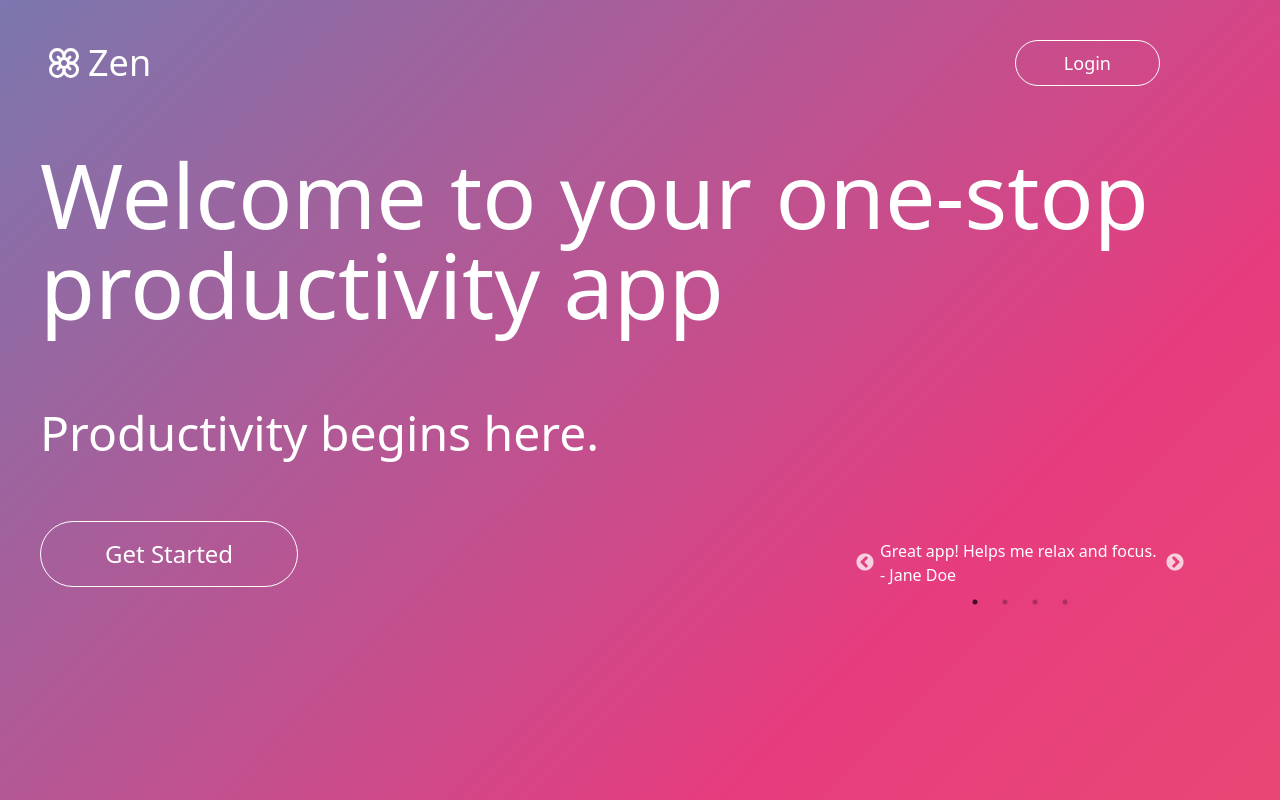
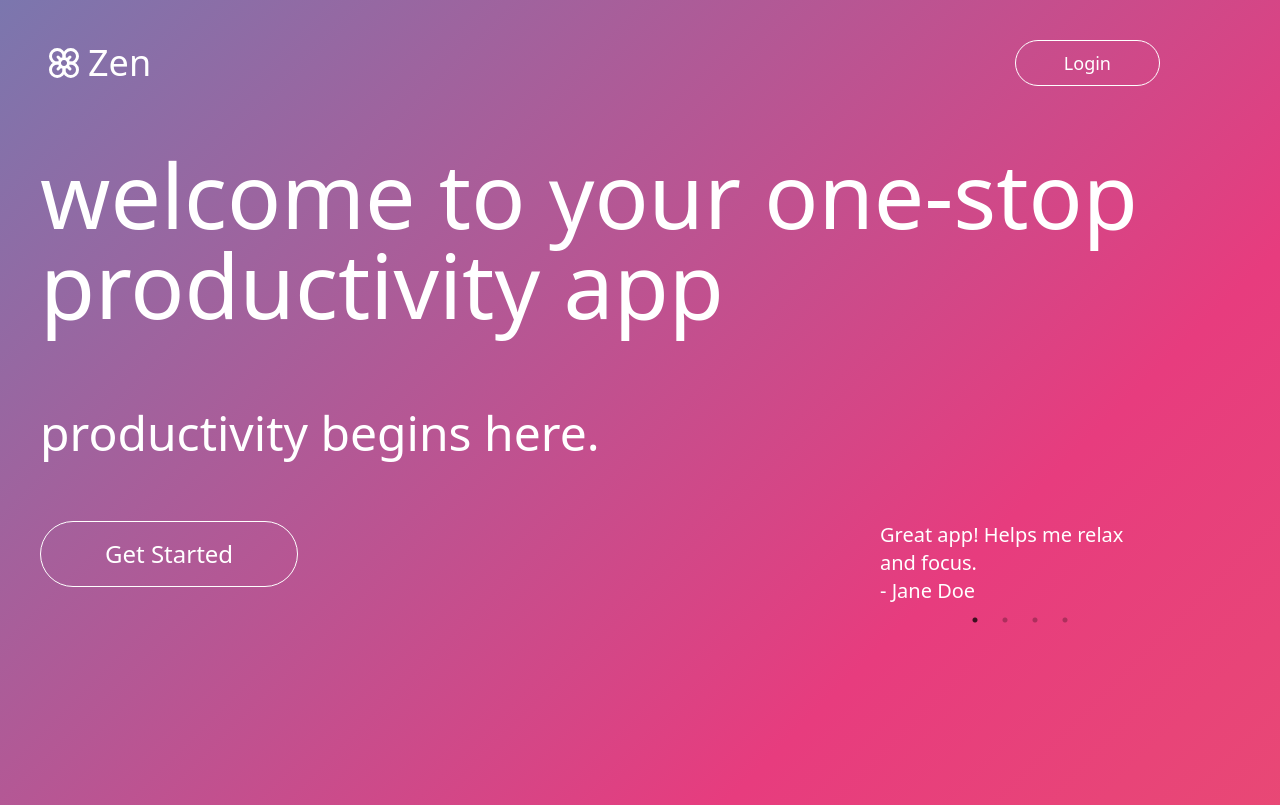
Before and after one commit to nessed/Zen-App, a Next.js app: page / in a window 1280 px wide. Built offline with nearby package versions, Linux system fonts and the light colour scheme.

Commit message:
rebase for reverts in case something goes wrong

```diff
--- a/src/app/components/CountdownTimer.js
+++ b/src/app/components/CountdownTimer.js
@@ -6,9 +6,9 @@ const CountdownTimer = ({ duration, colors, colorsTime, isPlaying }) => (
     <CountdownCircleTimer
       isPlaying={isPlaying} // Pass isPlaying state to control timer
       strokeWidth={1}
-      size={180} // Adjust size as needed
-      duration={duration || 15} // Provide a default value if duration is undefined
-      colors={colors || ["#004777", "#F7B801", "#A30000", "#A30000"]} // Provide default colors array if not passed
+      size={444} // Adjust size as needed
+      duration={15} // Provide a default value if duration is undefined
+      colors={["#004777", "#F7B801", "#A30000", "#A30000"]} // Provide default colors array if not passed
       onComplete={() => {
         console.log("Countdown completed");
       }}
--- a/src/app/components/SimpleSlider.js
+++ b/src/app/components/SimpleSlider.js
@@ -10,23 +10,24 @@ const SimpleSlider = () => {
     speed: 500,
     slidesToShow: 1,
     slidesToScroll: 1,
+    arrows: false,
   };
 
   return (
-    <Slider {...settings}>
-      <div className="text-white font-extralight">
+    <Slider {...settings} className="text-xl">
+      <div className="text-white">
         <h3>Great app! Helps me relax and focus.</h3>
         <p>- Jane Doe</p>
       </div>
-      <div className="text-white font-extralight">
+      <div className="text-white font-light">
         <h3>Amazing features and easy to use.</h3>
         <p>- John Smith</p>
       </div>
-      <div className="text-white font-extralight">
+      <div className="text-white font-light">
         <h3>Changed my life! Cant live without it.</h3>
         <p>- Emily Johnson</p>
       </div>
-      <div className="text-white font-extralight">
+      <div className="text-white font-light">
         <h3>Highly recommended for everyone.</h3>
         <p>- Michael Brown</p>
       </div>
--- a/src/app/meditation/page.js
+++ b/src/app/meditation/page.js
@@ -29,9 +29,15 @@ export default function Meditation() {
           className="text-blue-500 focus:outline-none"
         >
           {isPlaying ? (
-            <Pause className="text-white" size={24} />
+            <Pause
+              className="px-2 py-2 border rounded-full hover:bg-white hover:text-gray-500 text-white"
+              size={30}
+            />
           ) : (
-            <Play className="text-white" size={24} />
+            <Play
+              className="px-2 py-2 border rounded-full hover:bg-white hover:text-gray-500 text-white"
+              size={30}
+            />
           )}
         </button>
       </div>
--- a/src/app/page.js
+++ b/src/app/page.js
@@ -27,9 +27,9 @@ export default function Home() {
             data-aos="zoom-in"
             className="lg:font-extralight text-[max(7vw,2rem)] xs:font-normal leading-none text-white pb-20"
           >
-            Welcome to your one-stop productivity app
+            welcome to your one-stop productivity app
           </div>
-          <div className="text-white text-5xl">Productivity begins here.</div>
+          <div className="text-white text-5xl">productivity begins here.</div>
         </div>
         <div className="flex w-full justify-between pt-16">
           <Link href="/meditation" passHref>
@@ -37,7 +37,7 @@ export default function Home() {
               <div className="text-2xl">Get Started</div>
             </div>
           </Link>
-          <div className="flex flex-col items-end justify-end w-1/2">
+          <div className="flex flex-col mb-20 items-end justify-end w-1/2">
             <div className="right-10 w-1/2">
               <SimpleSlider />
             </div>
```
